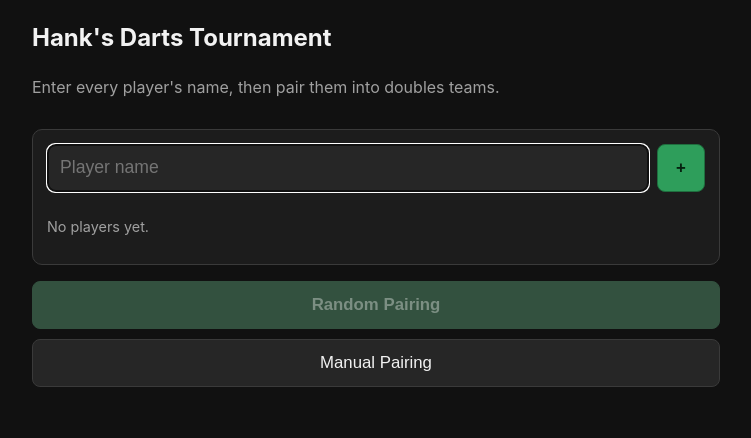
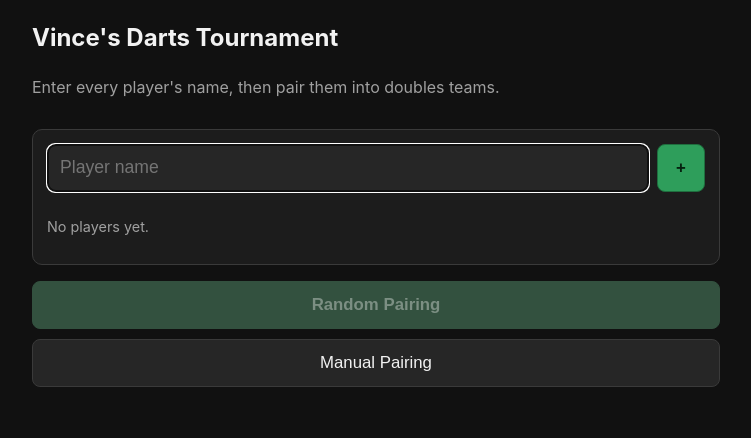
Before and after one commit to vruttan/Darts, a website with bundled scripts: page index.html in a window 1280 px wide. Shown: the whole page, without its empty margins (264-1015 px from the left). Built offline with nearby package versions, Linux system fonts and the light colour scheme.

Commit message:
Update tournament title to 'Vince's Darts Tournament' in index and setup view

```diff
--- a/index.html
+++ b/index.html
@@ -4,7 +4,7 @@
 <head>
     <meta charset="UTF-8" />
     <meta name="viewport" content="width=device-width, initial-scale=1, maximum-scale=1, viewport-fit=cover" />
-    <title>Hank's Darts Tournament</title>
+    <title>Vince's Darts Tournament</title>
     <meta name="theme-color" content="#111111" />
     <link rel="manifest" href="manifest.json" />
     <link rel="icon" href="icons/icon-192.png" />
--- a/js/ui/setup-view.js
+++ b/js/ui/setup-view.js
@@ -33,7 +33,7 @@ export function renderSetupNames(root, state, app) {
   const remaining = Math.max(0, MIN_PLAYERS - state.players.length);
 
   const screen = el("div", { class: "screen" }, [
-    el("h1", { text: "Hank's Darts Tournament" }),
+    el("h1", { text: "Vince's Darts Tournament" }),
     el("p", { class: "subtitle", text: "Enter every player's name, then pair them into doubles teams." }),
     el("div", { class: "panel" }, [
       el("div", { class: "row" }, [input, el("button", { class: "primary", text: "+", onclick: submit })]),
```
